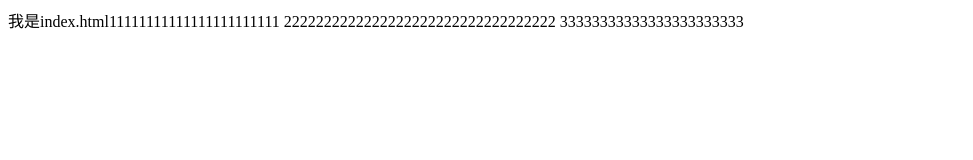
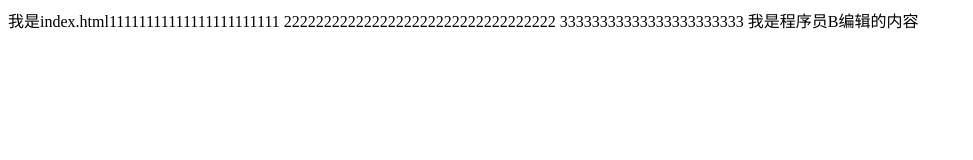
Before and after one commit to pinpin-coder/git-demo, a plain HTML site: page index.html in a window 1280 px wide. Shown: the whole page, without its empty margins (0-973 px from the left). Drawn offline with Linux system fonts and the light colour scheme.

Commit message:
程序员B第一次提交

```diff
--- a/index.html
+++ b/index.html
@@ -8,5 +8,6 @@
 		我是index.html11111111111111111111111
 		2222222222222222222222222222222222
 		33333333333333333333333
+		我是程序员B编辑的内容
 	</body>
 </html>
```
